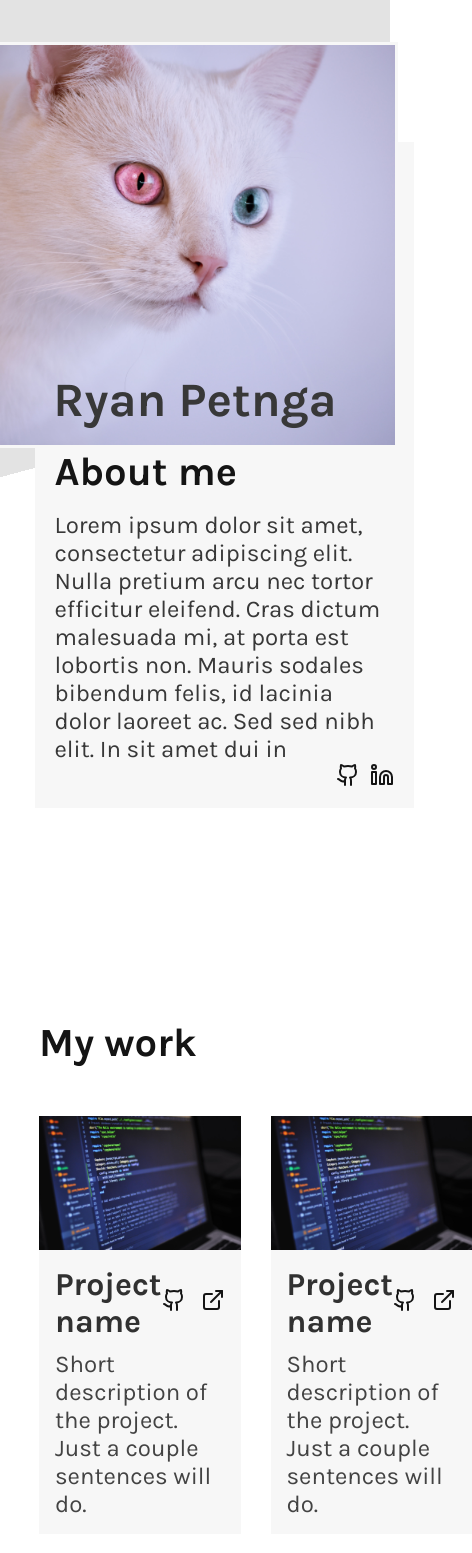
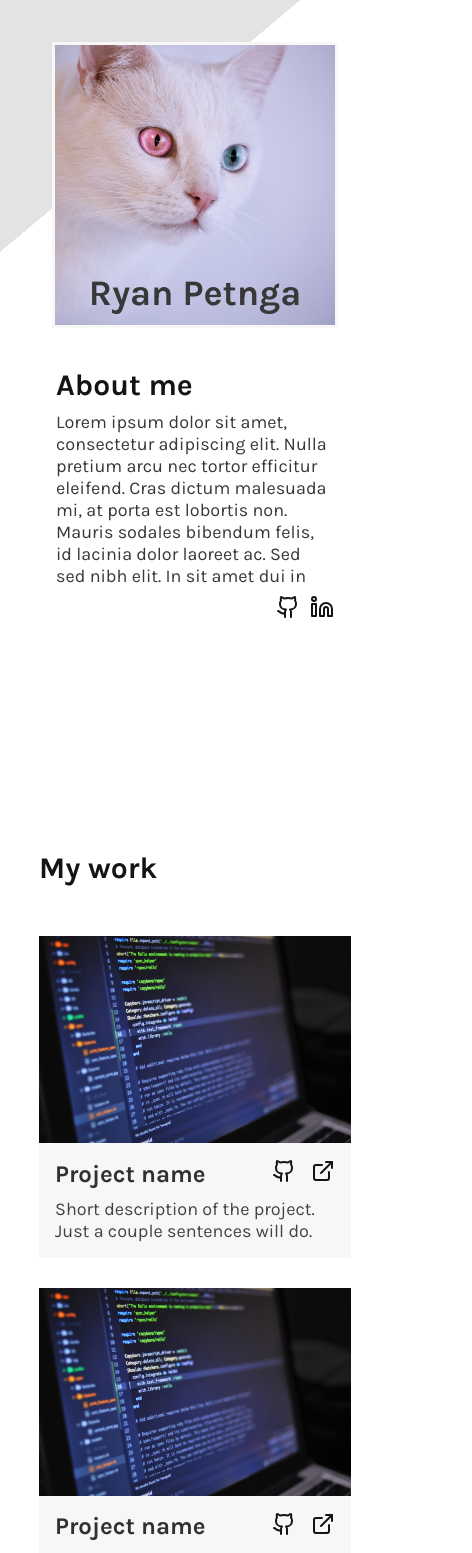
Before and after one commit to ColdBlood237/odin-portfolio, a React (Create React App) app: page / in a window 390 px wide. Shown: the top 1553 px of the page, 472 px wide, since content can reach past the window. Built offline with nearby package versions, Linux system fonts and the light colour scheme.

Commit message:
Make the page responsive on mobile

```diff
--- a/src/index.css
+++ b/src/index.css
@@ -211,3 +211,60 @@ footer {
     gap: 30px 30px;
   }
 }
+
+@media (max-width: 500px) {
+  header {
+    background: linear-gradient(
+      140deg,
+      var(--cod-gray-100) 25%,
+      transparent 25%
+    );
+  }
+
+  body {
+    font-size: 18px;
+  }
+
+  h2 {
+    font-size: 30px;
+  }
+
+  h3 {
+    font-size: 24px;
+  }
+
+  .presentation {
+    display: flex;
+    flex-direction: column;
+    gap: 24px;
+  }
+
+  .profile-pic {
+    max-width: 280px;
+  }
+
+  .presentation-text {
+    display: flex;
+    margin: 0;
+    background: none;
+    gap: 8px;
+  }
+
+  .presentation-text h2 {
+    margin-bottom: 0px;
+  }
+
+  .projects-container {
+    grid-template-columns: 1fr;
+  }
+
+  footer {
+    display: flex;
+    flex-direction: column;
+    gap: 50px;
+  }
+
+  .footer-img {
+    width: 250px;
+  }
+}
```
